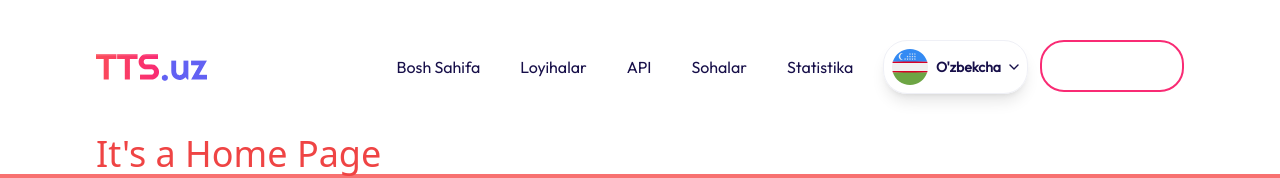
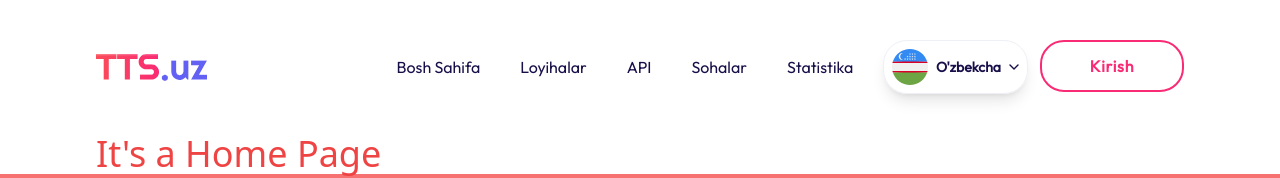
Before and after one commit to jamik-dev/quantic-figma, a Vue app: page /home in a window 1280 px wide. Shown: the top 178 px of the page. Built offline with nearby package versions, Linux system fonts and the light colour scheme.

Commit message:
error fixed

```diff
--- a/src/components/global/Navbar.vue
+++ b/src/components/global/Navbar.vue
@@ -51,7 +51,7 @@
             </li>
           </ul>
         </div>
-        <button class="border border-2 w-36 border-gradientfrom p-3 tracking-wider text-gradientfrom hover:text-white rounded rounded-3xl text-transparent font-semibold hover:bg-gradient-to-tl from-gradientfrom to-gradientto font-outfit">Kirish</button>
+        <button class="border border-2 w-36 border-gradientfrom p-3 tracking-wider text-gradientfrom hover:text-white rounded rounded-3xl font-semibold hover:bg-gradient-to-tl from-gradientfrom to-gradientto font-outfit">Kirish</button>
       </div>
     </div>
   </header>
```
